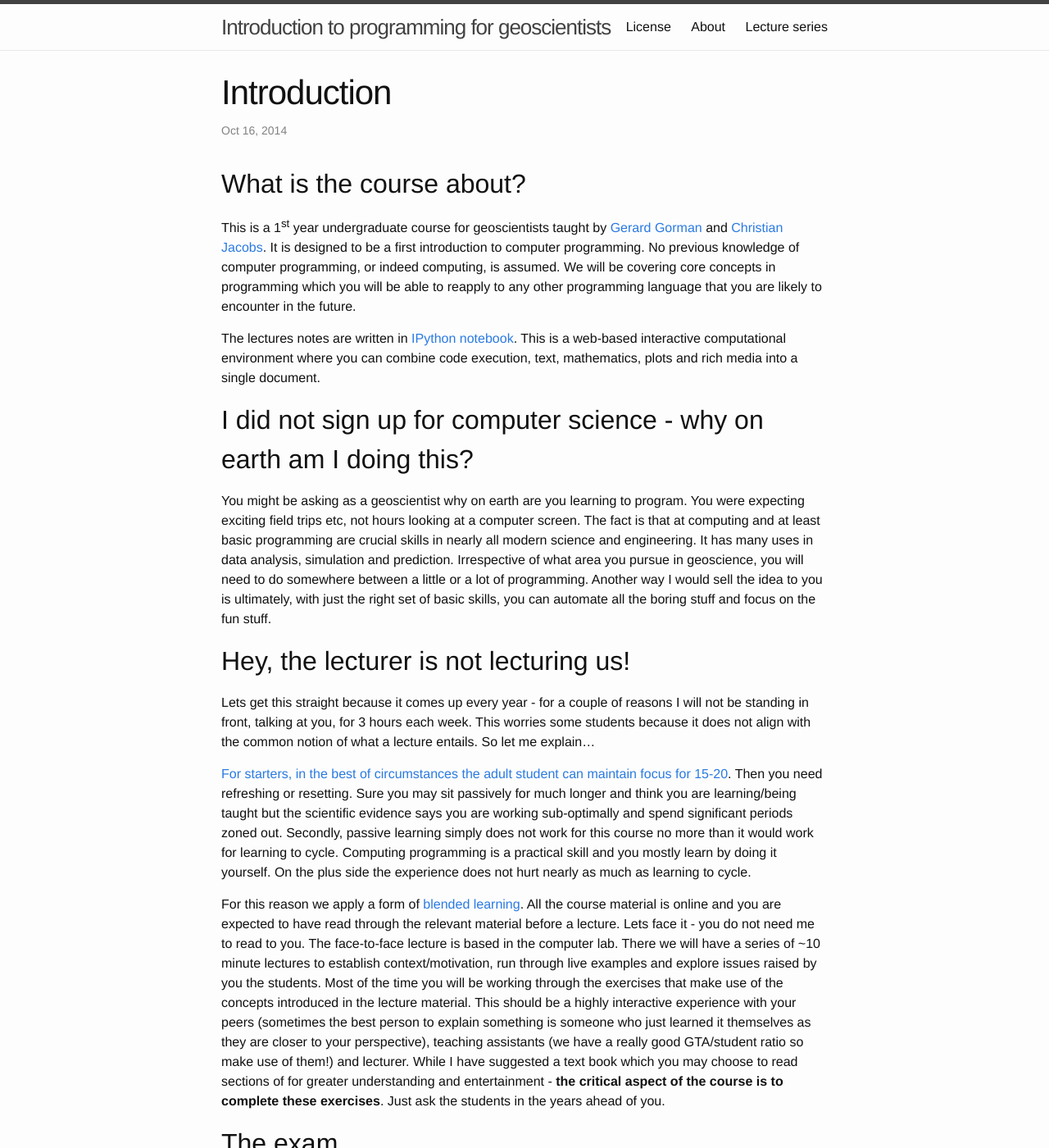
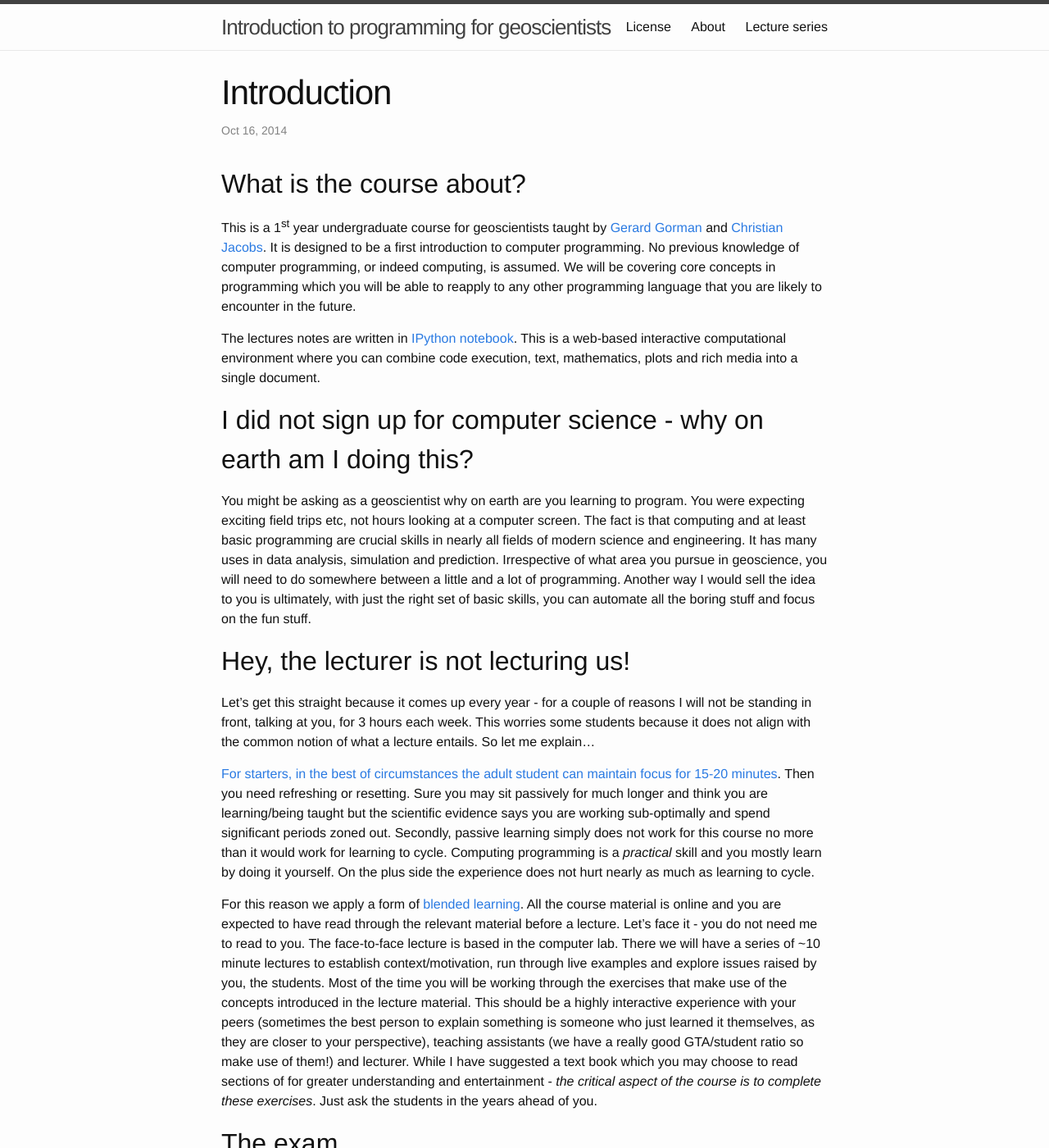
Before and after one commit to ggorman/Introduction-to-programming-for-geoscientists, a Jekyll site: the page built from _posts/2014-10-16-Introduction.markdown, in a window 1280 px wide and 1400 px high. Shown: the whole window at 82% size. Built offline with Jekyll 4.4.1, drawn with Linux system fonts in a browser that asks for light colours.

Commit message:
More typo fixes. Also, bold ** markers don't seem to have any effect, so switching to italics for now.

```diff
--- a/_posts/2014-10-16-Introduction.markdown
+++ b/_posts/2014-10-16-Introduction.markdown
@@ -19,49 +19,48 @@ The lectures notes are written in [IPython notebook](http://ipython.org/notebook
 
 You might be asking as a geoscientist why on earth are you learning to
 program. You were expecting exciting field trips etc, not hours
-looking at a computer screen. The fact is that at computing and at
-least basic programming are crucial skills in nearly all modern
+looking at a computer screen. The fact is that computing and at
+least basic programming are crucial skills in nearly all fields of modern
 science and engineering. It has many uses in data analysis, simulation
 and prediction. Irrespective of what area you pursue in geoscience,
-you will need to do somewhere between a little or a lot of
+you will need to do somewhere between a little and a lot of
 programming. Another way I would sell the idea to you is ultimately,
 with just the right set of basic skills, you can automate all the
 boring stuff and focus on the fun stuff.
 
 ## Hey, the lecturer is not lecturing us!
 
-Lets get this straight because it comes up every year - for a couple
+Let's get this straight because it comes up every year - for a couple
 of reasons I will not be standing in front, talking at you, for 3
 hours each week. This worries some students because it does not align
 with the common notion of what a lecture entails. So let me explain...
 
-[For starters, in the best of circumstances the adult student can maintain focus for 15-20](http://ixil.izt.uam.mx/pd/lib/exe/fetch.php/ib:modconduccion:the_change_up_in_lectures.pdf). Then
+[For starters, in the best of circumstances the adult student can maintain focus for 15-20 minutes](http://ixil.izt.uam.mx/pd/lib/exe/fetch.php/ib:modconduccion:the_change_up_in_lectures.pdf). Then
 you need refreshing or resetting. Sure you may sit passively for much
 longer and think you are learning/being taught but the scientific
 evidence says you are working sub-optimally and spend significant
 periods zoned out. Secondly, passive learning simply does not work for
 this course no more than it would work for learning to
-cycle. Computing programming is a practical skill and you mostly learn
+cycle. Computing programming is a *practical* skill and you mostly learn
 by doing it yourself. On the plus side the experience does not hurt
 nearly as much as learning to cycle.
 
 For this reason we apply a form of
 [blended learning](http://en.wikipedia.org/wiki/Blended_learning). All
 the course material is online and you are expected to have read
-through the relevant material before a lecture. Lets face it - you do
+through the relevant material before a lecture. Let's face it - you do
 not need me to read to you. The face-to-face lecture is based in the
 computer lab. There we will have a series of ~10 minute lectures to
 establish context/motivation, run through live examples and explore
-issues raised by you the students. Most of the time you will be
+issues raised by you, the students. Most of the time you will be
 working through the exercises that make use of the concepts introduced
 in the lecture material. This should be a highly interactive
 experience with your peers (sometimes the best person to explain
-something is someone who just learned it themselves as they are closer
+something is someone who just learned it themselves, as they are closer
 to your perspective), teaching assistants (we have a really good
 GTA/student ratio so make use of them!) and lecturer. While I have
 suggested a text book which you may choose to read sections of for
-greater understanding and entertainment - **the critical aspect of the
-course is to complete these exercises**. Just ask the students in the
+greater understanding and entertainment - *the critical aspect of the course is to complete these exercises*. Just ask the students in the
 years ahead of you.
 
 ## The exam
```
